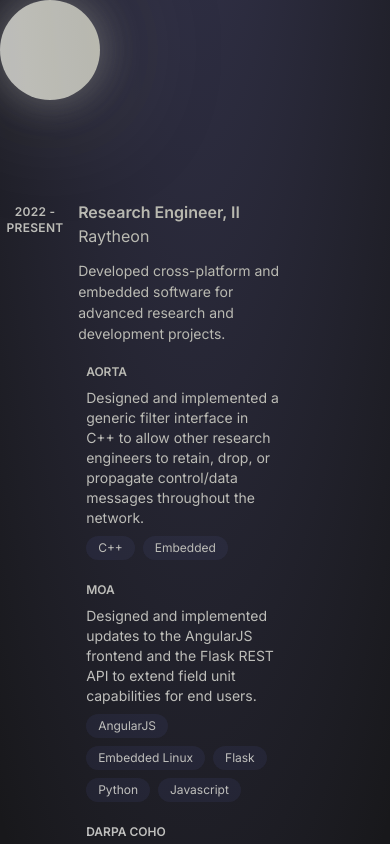
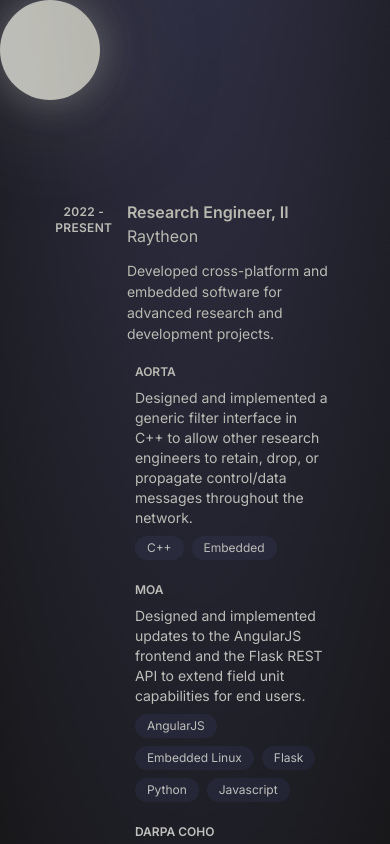
Before and after one commit to rounsifer/rounsifer.github.io, a Next.js app: page / in a window 390 px wide. Shown: the top 844 px of the page. Built offline with nearby package versions, Linux system fonts and the light colour scheme.

Commit message:
Center experience section on mobile

```diff
--- a/src/app/_components/main-screen.tsx
+++ b/src/app/_components/main-screen.tsx
@@ -19,7 +19,7 @@
         <NavList />
       </header>
 
-      <div className="right-col flex h-full w-full lg:h-screen lg:w-1/2">
+      <div className="right-col flex h-full w-full justify-center lg:h-screen lg:w-1/2 lg:justify-normal">
         <Experience />
       </div>
     </main>
```
